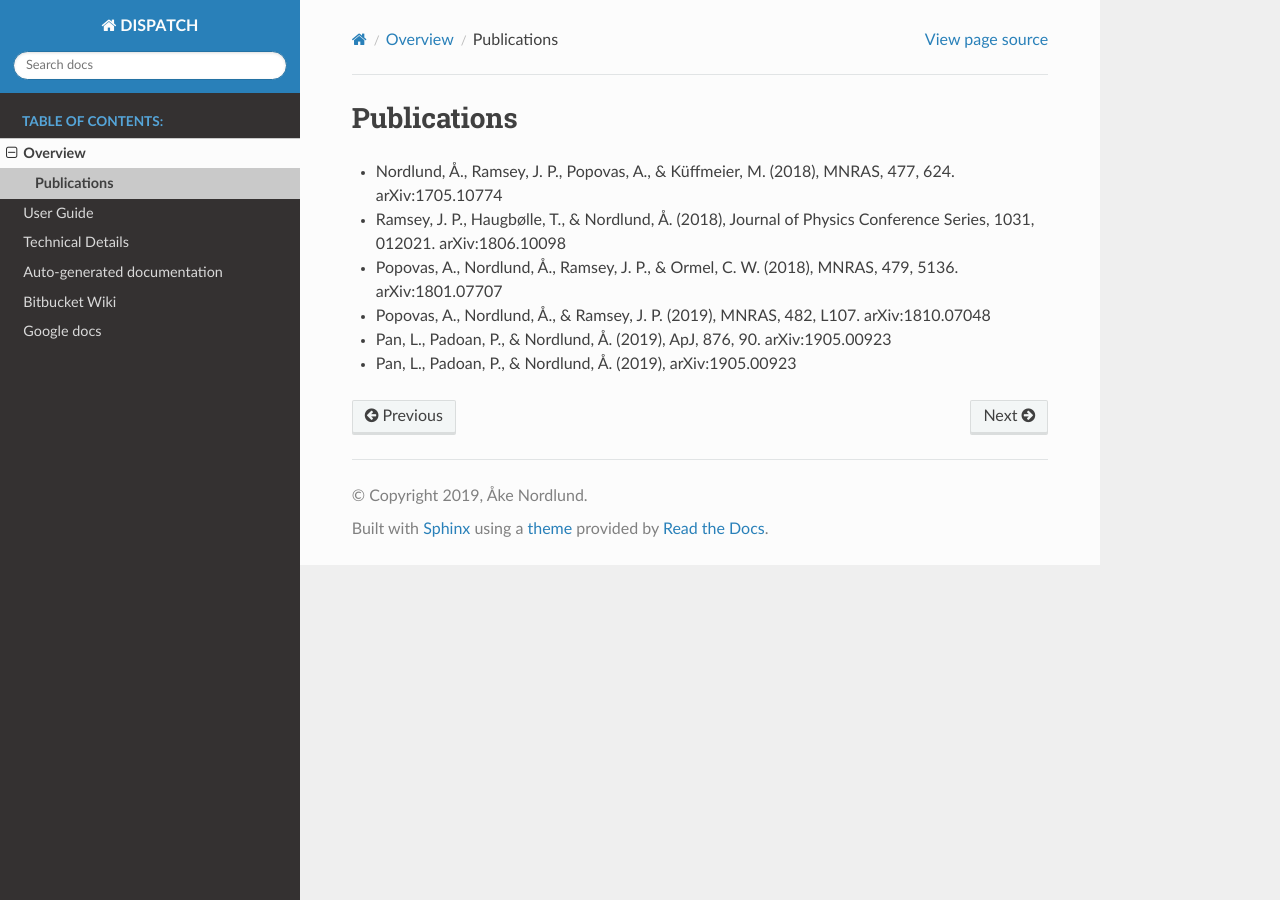
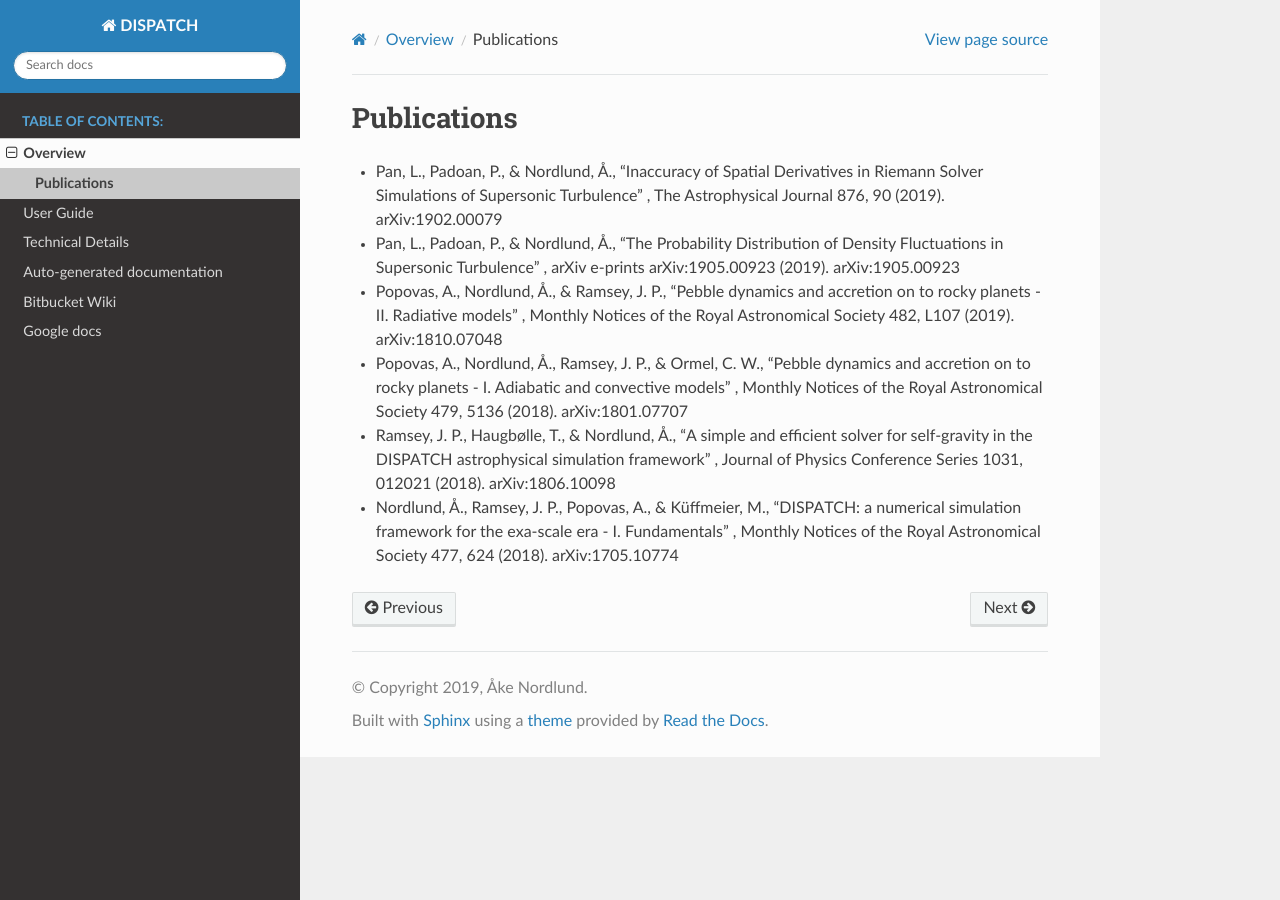
Before and after one commit to kurtsansom/dispatch, a Sphinx documentation site: the page built from docs/publications.rst, in a window 1280 px wide. Built offline with Sphinx 7.4.7 and the Read the Docs theme 2.0.0, drawn with Linux system fonts in a browser that asks for light colours; pages that are not in the unit, such as notebooks, are missing from menus.

Commit message:
DOC use more complete ADS format code -- included as comment

```diff
--- a/docs/publications.rst
+++ b/docs/publications.rst
@@ -1,12 +1,14 @@
+.. ADS format string: * %l, "%T" , %J %V, %p (%Y). %X\n
 Publications
 ------------
 
-* Nordlund, Å., Ramsey, J. P., Popovas, A., & Küffmeier, M. (2018), MNRAS, 477, 624. arXiv:1705.10774
-* Ramsey, J. P., Haugbølle, T., & Nordlund, Å. (2018), Journal of Physics Conference Series, 1031, 012021. arXiv:1806.10098
-* Popovas, A., Nordlund, Å., Ramsey, J. P., & Ormel, C. W. (2018), MNRAS, 479, 5136. arXiv:1801.07707
-* Popovas, A., Nordlund, Å., & Ramsey, J. P. (2019), MNRAS, 482, L107. arXiv:1810.07048
-* Pan, L., Padoan, P., & Nordlund, Å. (2019), ApJ, 876, 90. arXiv:1905.00923
-* Pan, L., Padoan, P., & Nordlund, Å. (2019), arXiv:1905.00923
+* Pan, L., Padoan, P., & Nordlund, Å., "Inaccuracy of Spatial Derivatives in Riemann Solver Simulations of Supersonic Turbulence" , The Astrophysical Journal 876, 90 (2019). arXiv:1902.00079
+* Pan, L., Padoan, P., & Nordlund, Å., "The Probability Distribution of Density Fluctuations in Supersonic Turbulence" , arXiv e-prints arXiv:1905.00923 (2019). arXiv:1905.00923
+* Popovas, A., Nordlund, Å., & Ramsey, J. P., "Pebble dynamics and accretion on to rocky planets - II. Radiative models" , Monthly Notices of the Royal Astronomical Society 482, L107 (2019).  arXiv:1810.07048
+* Popovas, A., Nordlund, Å., Ramsey, J. P., & Ormel, C. W., "Pebble dynamics and accretion on to rocky planets - I. Adiabatic and convective models" , Monthly Notices of the Royal Astronomical Society 479, 5136 (2018). arXiv:1801.07707
+* Ramsey, J. P., Haugbølle, T., & Nordlund, Å., "A simple and efficient solver for self-gravity in the DISPATCH astrophysical simulation framework" , Journal of Physics Conference Series 1031, 012021 (2018). arXiv:1806.10098
+* Nordlund, Å., Ramsey, J. P., Popovas, A., & Küffmeier, M., "DISPATCH: a numerical simulation framework for the exa-scale era - I. Fundamentals" , Monthly Notices of the Royal Astronomical Society 477, 624 (2018). arXiv:1705.10774
+
 
 .. toctree::
    :maxdepth: 3
```
